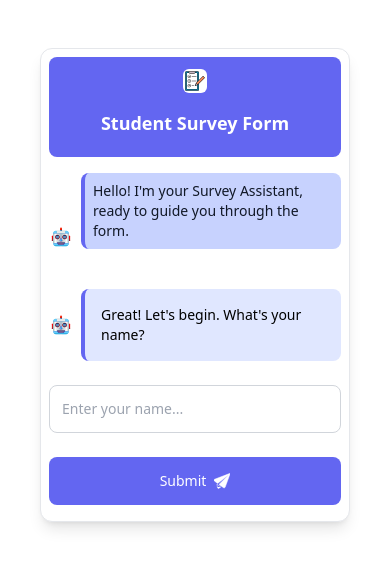
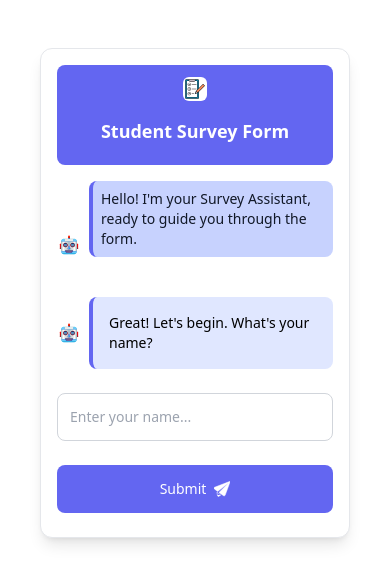
Before and after one commit to Abhinavkulkarni997/SurveyForm, a React (Vite) app: page / in a window 390 px wide. Shown: the top 584 px of the page. Built offline with nearby package versions, Linux system fonts and the light colour scheme.

Commit message:
new files and features

```diff
--- a/src/components/SurveyFormv1.jsx
+++ b/src/components/SurveyFormv1.jsx
@@ -277,7 +277,7 @@ useEffect(()=>{
   return (
     <section className='min-h-screen py-4 sm:py-8 md:py-12 px-2 sm:px-4 md:px-6 lg:px-8 '>
      <div className='max-w-7xl mx-auto '>
-      <div className='w-full max-w-2xl   mx-auto bg-white border border-gray-200  rounded-xl shadow-lg overflow-hidden p-2 sm:p-4 md:p-5'>
+      <div className='w-full max-w-2xl   mx-auto bg-white border border-gray-200  rounded-xl shadow-lg overflow-hidden p-4 sm:p-5 md:p-5'>
    <div className='flex flex-col sm:flex-row items-center justify-center bg-indigo-500 rounded-lg mx-auto   p-3 sm:p-6'>
       <img src={Survey} alt="Survey" className='w-6 h-6 sm:w-8 sm:h-8 bg-white  rounded-md mb-2 sm:mb-0 sm:mr-2' />
       <h1 className='p-2 sm:p-2 text-white text-center font-bold text-lg sm:text-2xl md:text-3xl'> Student Survey Form </h1>
```
